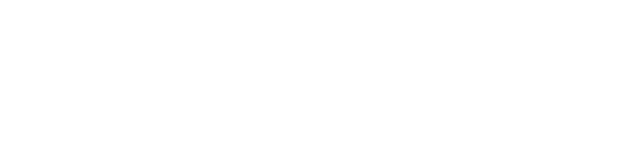
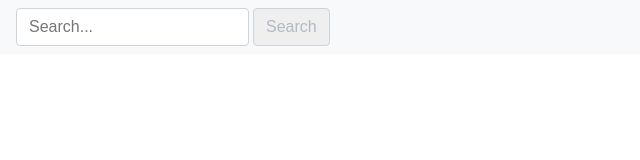
Before and after one commit to Jhongert/Photo-Search, a plain HTML site: page index.html in a window 1280 px wide. Shown: the whole page, without its empty margins (0-640 px from the left). Drawn offline with Linux system fonts and the light colour scheme.

Commit message:
Adding search box

```diff
--- a/css/style.css
+++ b/css/style.css
@@ -0,0 +1,40 @@
+body {
+    padding: 0;
+    margin: 0;
+}
+#search-box {
+    background-color: #f8f9fa;
+    padding: .5rem 1rem;
+    position: fixed;
+    top: 0;
+    width: 100%;
+}
+
+#term {
+    display: inline-block;
+    padding: .375rem .75rem;
+    font-size: 1rem;
+    font-weight: 400;
+    line-height: 1.5;
+    color: #495057;
+    background-color: #fff;
+    border: 1px solid #ced4da;
+    border-radius: .25rem;
+}
+
+button {
+    display: inline-block;
+    font-weight: 400;
+    color: #b3b9c0;
+    text-align: center;
+    border: 1px solid #ced4da;
+    padding: .375rem .75rem;
+    font-size: 1rem;
+    line-height: 1.5;
+    border-radius: .25rem;
+}
+button:hover {
+    color: #495057;
+    background-color: #eceef0;
+    border-color: #e4e8eb;
+}
--- a/index.html
+++ b/index.html
@@ -8,6 +8,17 @@
 </head>
 <body>
 
+    <div id="container">
+        <div id="search-box">
+            <form>
+                <input type="text" id="term" placeholder="Search...">
+                <button type="submit">Search</button>
+            </form>
+        </div>
+
+        <div id="images">
+        </div>
+    </div>
 
     <script src="js/main.js"></script>
 </body>
```
